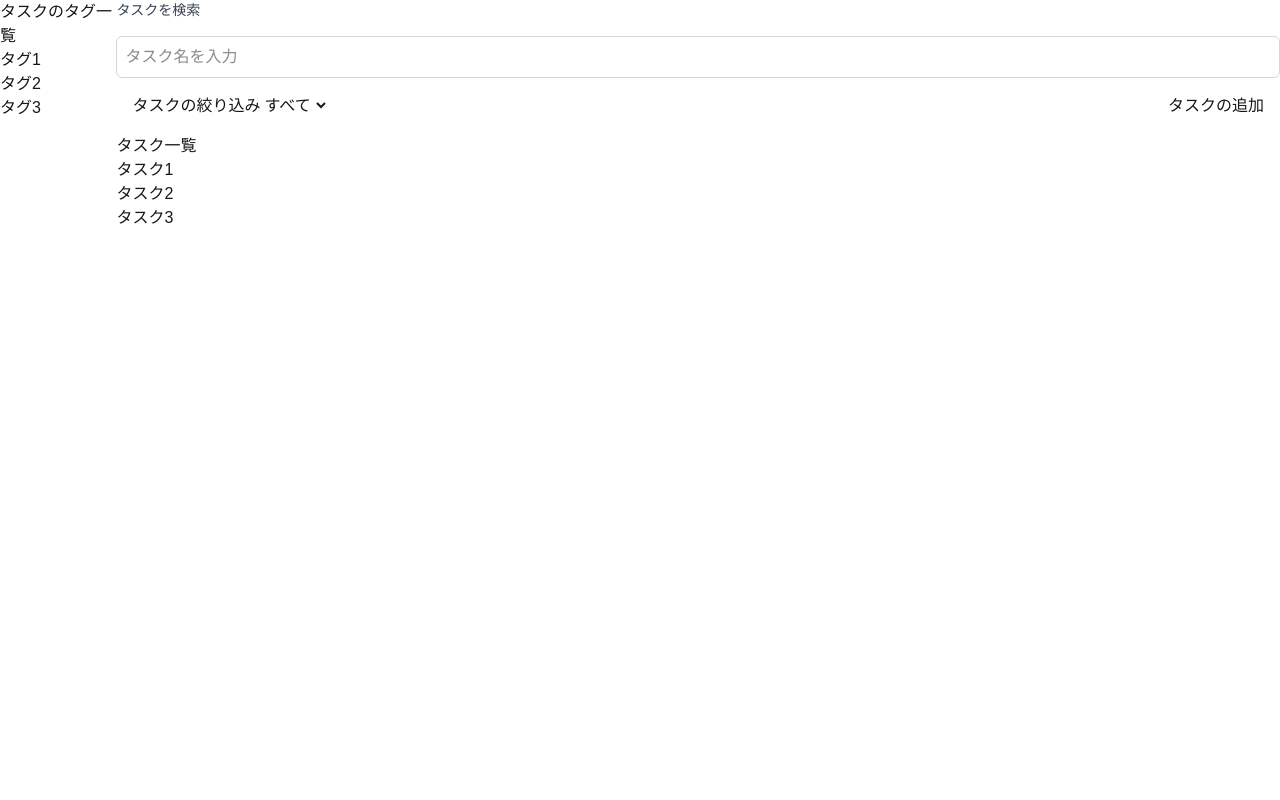
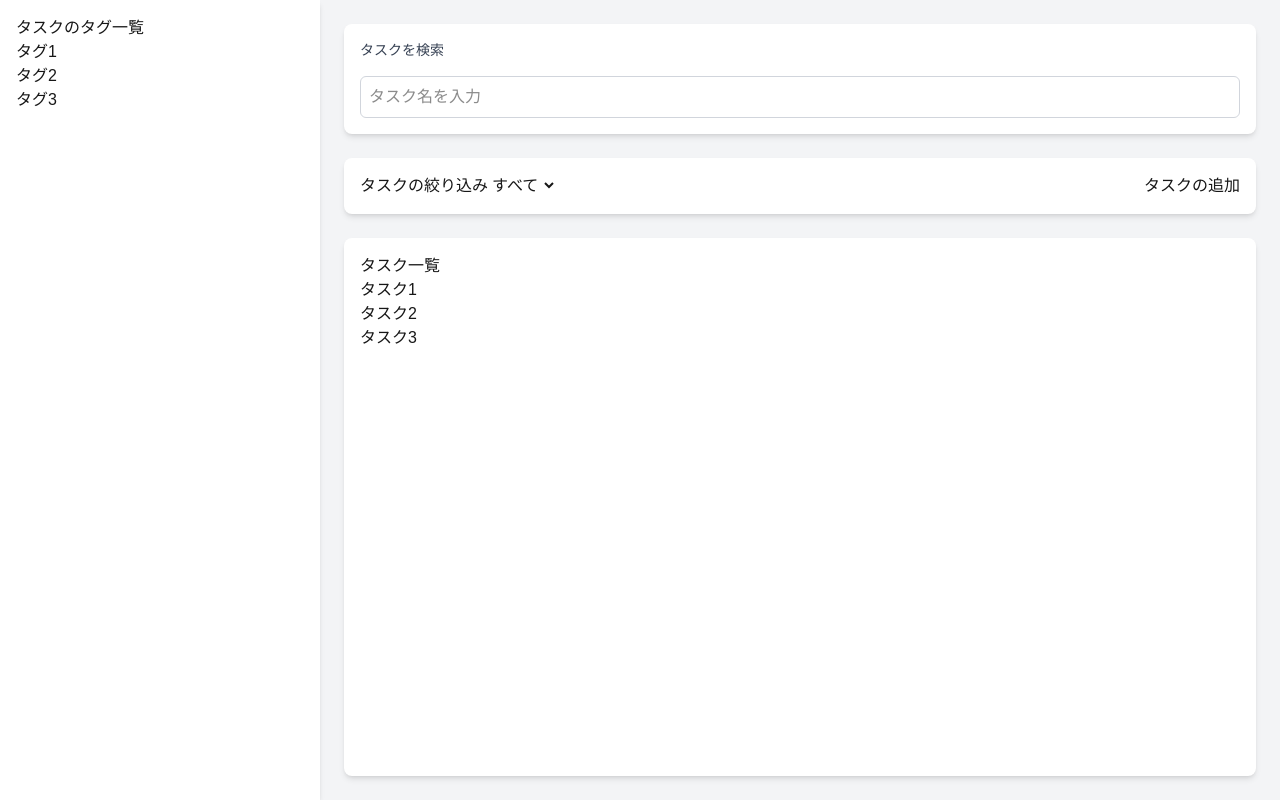
Before and after one commit to edayoshi-1999/my-todo-app, a Next.js app: page /tasks in a window 1280 px wide. Built offline with nearby package versions, Linux system fonts and the light colour scheme.

Commit message:
feat(tasks): improve layout and design using Tailwind CSS

```diff
--- a/src/app/tasks/page.tsx
+++ b/src/app/tasks/page.tsx
@@ -9,22 +9,31 @@ import SideBar from "@/ui/tasks/side-bar";
 
 
 export default function Page() {
-  return (
-    //一番上に、検索画面
-    //その下に、タスクの絞り込みフィルターと、追加ボタン
-    //その下に、タスクの一覧表示
-    //左に、サイドバー
-    <div className="flex">
-      <SideBar />
-      <div className="flex flex-col w-full">
-        <Search />
-        <div className="flex justify-between items-center p-4">
+ return (
+    <div className="flex min-h-screen bg-gray-100">
+      {/* サイドバー */}
+      <aside className="w-1/4 bg-white shadow-md p-4">
+        <SideBar />
+      </aside>
+
+      {/* メインコンテンツ */}
+      <main className="flex flex-col w-3/4 p-6 space-y-6">
+        {/* 検索バー */}
+        <section className="bg-white shadow-md rounded-lg p-4">
+          <Search />
+        </section>
+
+        {/* フィルターと追加ボタン */}
+        <section className="flex justify-between items-center bg-white shadow-md rounded-lg p-4">
           <StatusFilter />
           <AddButton />
-        </div>
-        <TaskList />
-      </div>
+        </section>
+
+        {/* タスクリスト */}
+        <section className="bg-white shadow-md rounded-lg p-4 flex-1 overflow-y-auto">
+          <TaskList />
+        </section>
+      </main>
     </div>
-
   );
 }
--- a/src/ui/tasks/button.tsx
+++ b/src/ui/tasks/button.tsx
@@ -13,7 +13,7 @@ export function SearchButton() {
 export function AddButton() {
   return (
         <button>
-            <span>タスクの追加</span>
+            タスクの追加
         </button>
   );
 }
```
